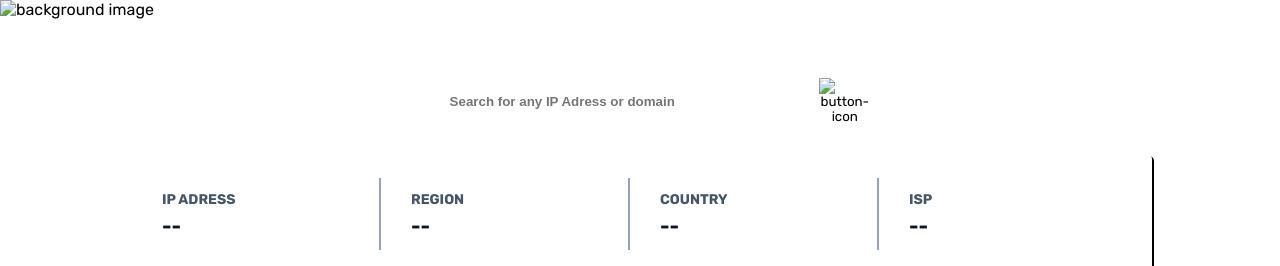
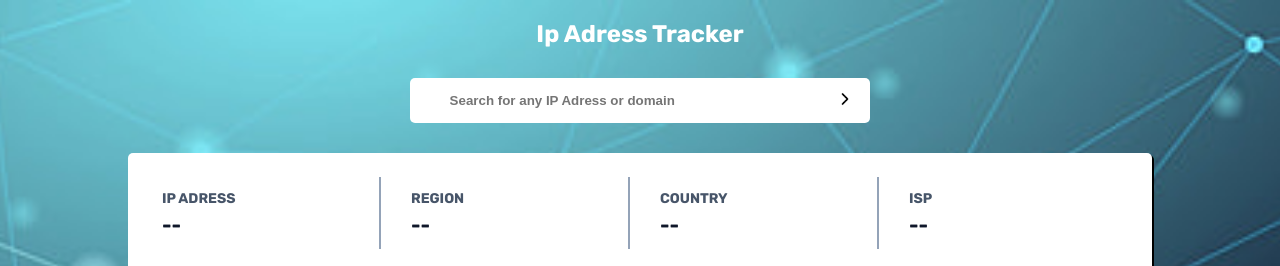
Before and after one commit to SumantaPatra/ip-tracker, a website: page index.html in a window 1280 px wide. Shown: the top 266 px of the page. Drawn offline with nearby package versions, Linux system fonts and the light colour scheme; some packages are replaced by stand-ins of ours; the site is published under a folder, as on GitHub Pages, so addresses that start at the root find nothing.

Commit message:
changing image path

```diff
--- a/index.html
+++ b/index.html
@@ -26,7 +26,7 @@
   <body>
     <main>
       <section class="img-section">
-        <img class="bg-image" src="/bg-image.jpeg" alt="background image" />
+        <img class="bg-image" src="./bg-image.jpeg" alt="background image" />
       </section>
       <section class="form-section">
         <h1 class="text-heading">Ip Adress Tracker</h1>
@@ -40,7 +40,7 @@
             type="text"
           />
           <button class="btn" id="btn" type="submit">
-            <img class="btn-image" src="/right.png" alt="button-icon" />
+            <img class="btn-image" src="./right.png" alt="button-icon" />
             <!-- submit -->
           </button>
         </form>
```
